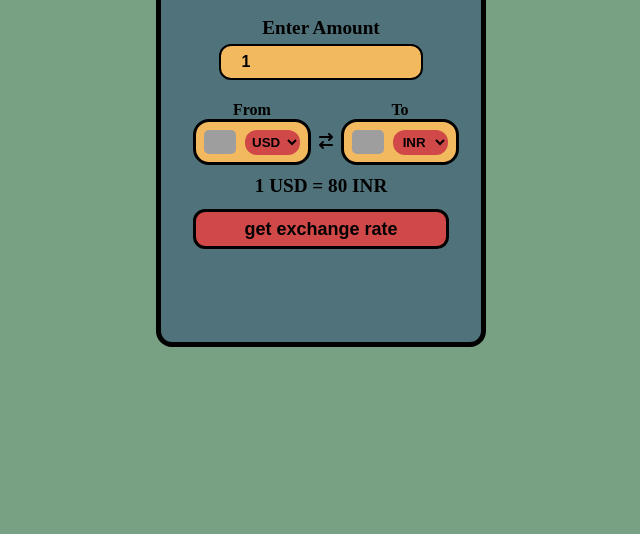
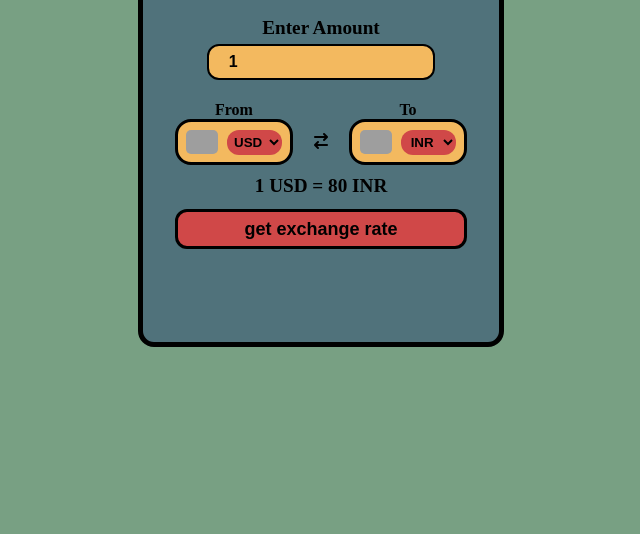
Before and after one commit to Priyanshu4585/currency-convertor, a plain HTML site: page index.html in a window 1280 px wide. Shown: the part 266-800 px from the top of the page, without its empty margins (319-959 px from the left). Drawn offline with Linux system fonts and the light colour scheme; no server answers; grey boxes are pictures that could not be loaded.

Commit message:
Update style.css

```diff
--- a/style.css
+++ b/style.css
@@ -17,6 +17,7 @@ body{
     border: 5px solid black;
     height: 22rem;
     width: 20%;
+   min-width: fit-content;
 }
 form{
     margin: 2rem 0 2rem 0;
@@ -47,6 +48,7 @@ form input{
     display: flex;
     margin-top: 1rem;
     align-items: center;
+      justify-content: center;
 
 }
 form select{
```
